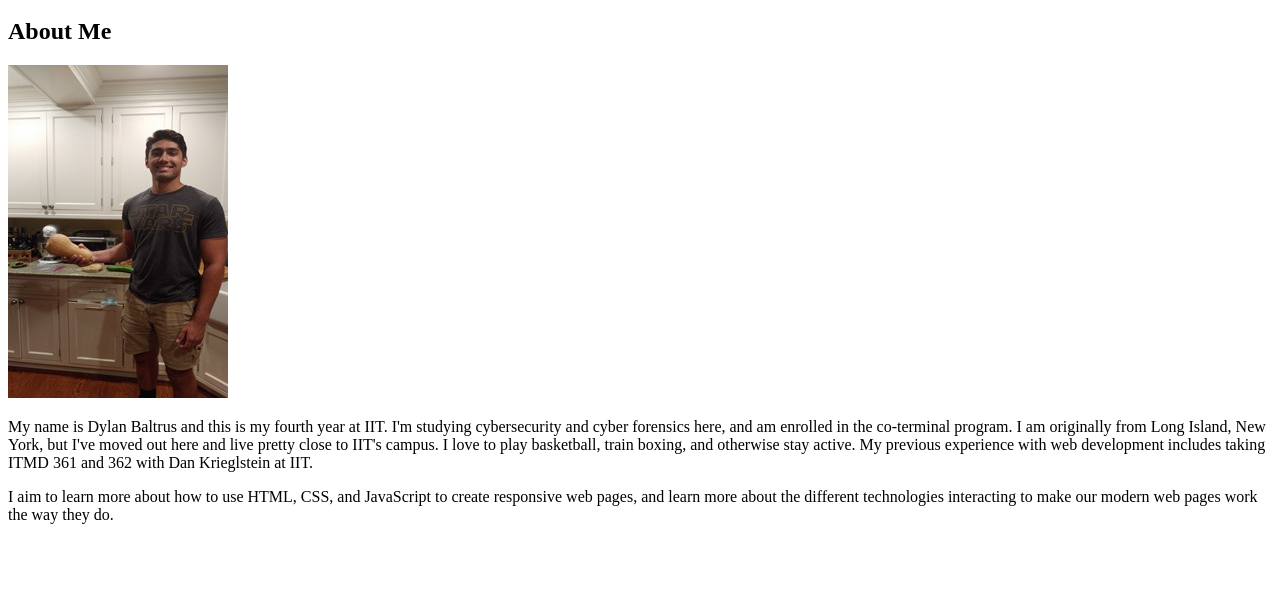
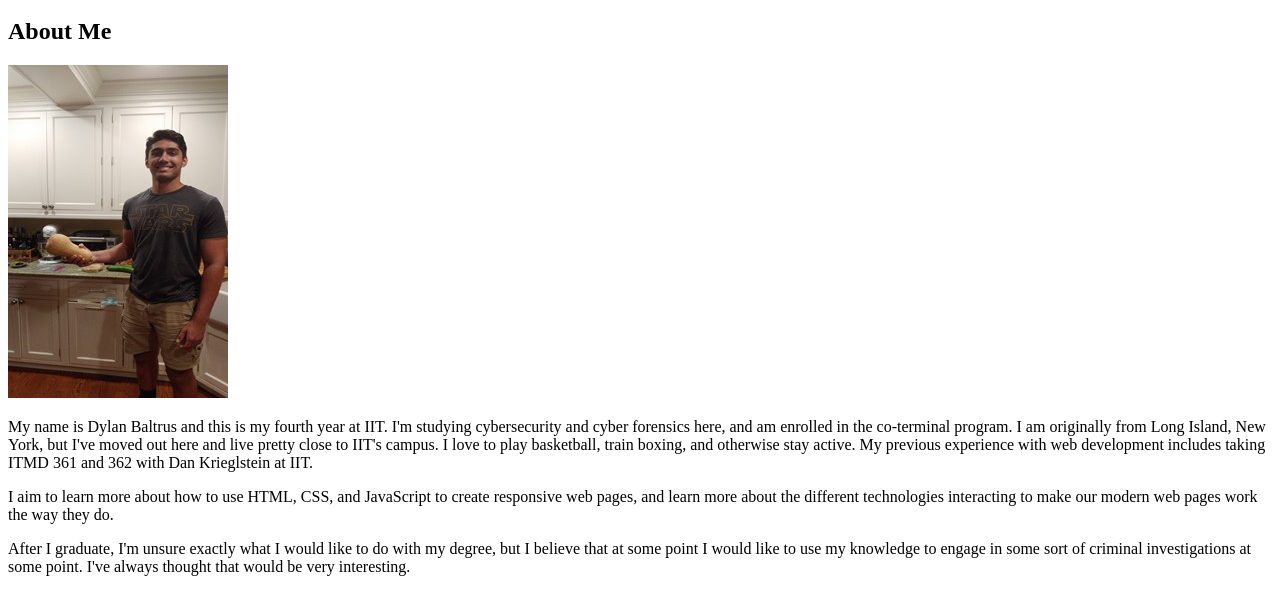
Before and after one commit to DlayDlay/ITMD441, a plain HTML site: page index.html in a window 1280 px wide. Shown: the part 136-750 px from the top of the page. Drawn offline with Linux system fonts and the light colour scheme.

Commit message:
added more body text

```diff
--- a/index.html
+++ b/index.html
@@ -24,6 +24,8 @@
 	and otherwise stay active. My previous experience with web development includes taking ITMD 361 and 362 with Dan Krieglstein at IIT.</p>
 	<p> I aim to learn more about how to use HTML, CSS, and JavaScript to create responsive web pages, and learn more about the different technologies interacting
 	to make our modern web pages work the way they do.</p>
+	<p>After I graduate, I'm unsure exactly what I would like to do with my degree, but I believe that at some point I would like to use my knowledge to engage in
+	some sort of criminal investigations at some point. I've always thought that would be very interesting.</p>
 
 </body>
 </html>
```
